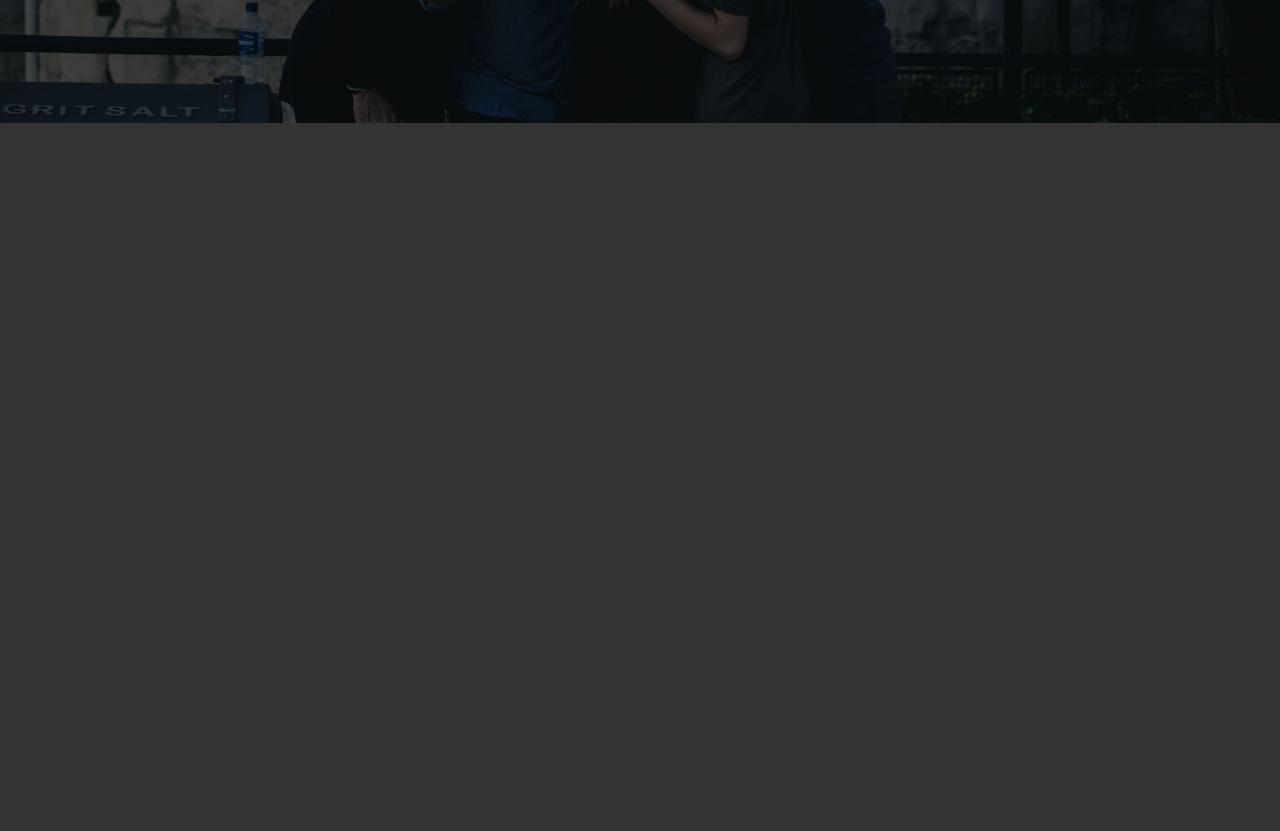
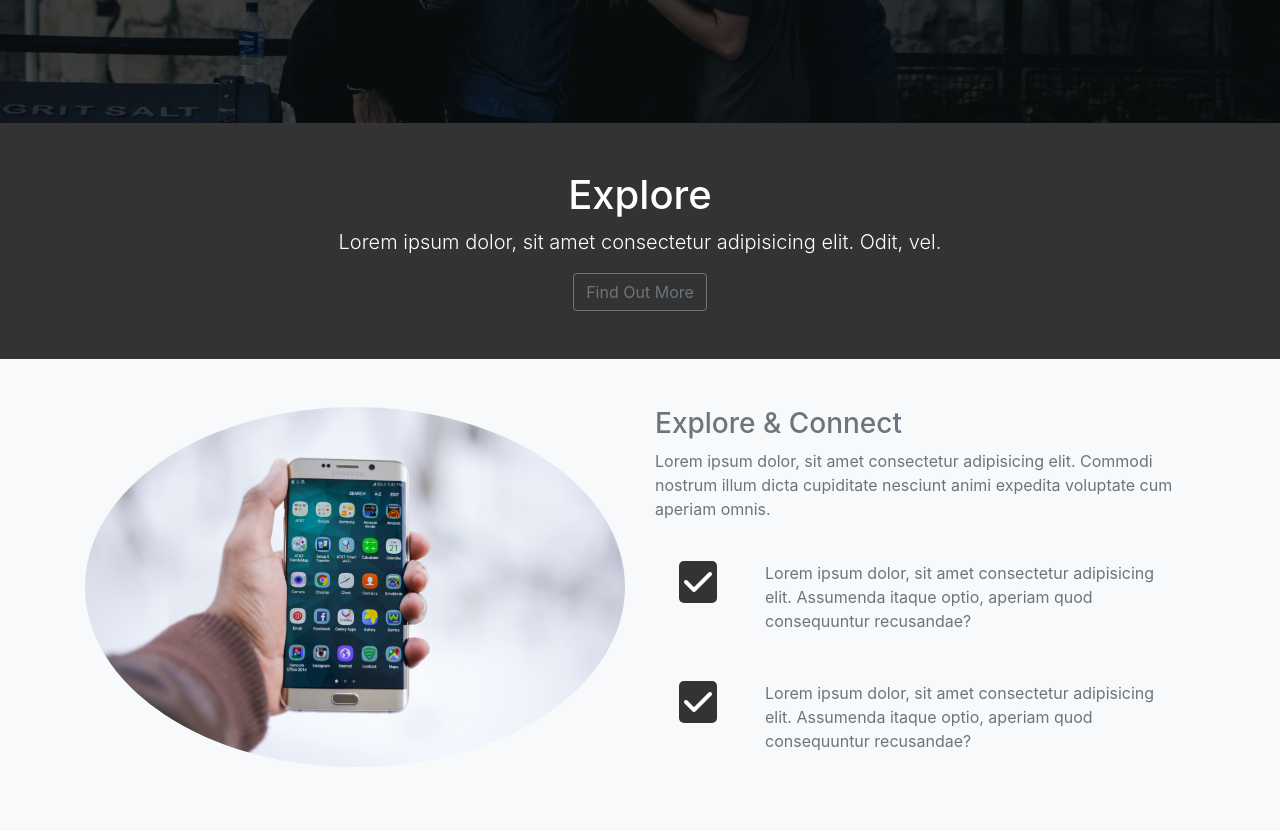
Before and after one commit to super8989/Bootstrap4-LoopLabSocial, a plain HTML site: page index.html in a window 1280 px wide. Shown: the part 577-1408 px from the top of the page. Before the commit the page ends 800 px from the top, so only its background shows below. Drawn offline with nearby package versions, Linux system fonts and the light colour scheme.

Commit message:
explore section area

```diff
--- a/css/style.css
+++ b/css/style.css
@@ -40,3 +40,11 @@ body {
     padding: 5px;
     border-radius: 5px;
 }
+
+#explore-section .fas,
+#share-section .fas {
+    background: #333;
+    color: #fff;
+    padding: 5px;
+    border-radius: 5px;
+}
--- a/index.html
+++ b/index.html
@@ -103,6 +103,53 @@
         </div>
     </header>
 
+    <!--EXPLORE HEAD-->
+    <section id="explore-head-section">
+        <div class="container">
+            <div class="row">
+                <div class="col text-center py-5">
+                    <h1 class="diplay-4">Explore</h1>
+                    <p class="lead">Lorem ipsum dolor, sit amet consectetur adipisicing elit. Odit, vel.</p>
+                    <a href="#" class="btn btn-outline-secondary">Find Out More</a>
+                </div>
+            </div>
+        </div>
+    </section>
+
+    <!--EXPLORE SECTION-->
+    <section id="explore-section" class="bg-light text-muted py-5">
+        <div class="container">
+            <div class="row">
+                <div class="col-md-6">
+                    <img src="img/explore-section1.jpg" alt="" class="img-fluid mb-3 rounded-circle">
+                </div>
+                <div class="col-md-6">
+                    <h3>Explore & Connect</h3>
+                    <p>Lorem ipsum dolor, sit amet consectetur adipisicing elit. Commodi nostrum illum dicta cupiditate
+                        nesciunt animi expedita voluptate cum aperiam omnis.</p>
+                    <div class="d-flex">
+                        <div class="p-4 align-self-start">
+                            <i class="fas fa-check fa-2x"></i>
+                        </div>
+                        <div class="p-4 align-self-end">
+                            Lorem ipsum dolor, sit amet consectetur adipisicing elit. Assumenda itaque optio, aperiam
+                            quod consequuntur recusandae?
+                        </div>
+                    </div>
+
+                    <div class="d-flex">
+                        <div class="p-4 align-self-start">
+                            <i class="fas fa-check fa-2x"></i>
+                        </div>
+                        <div class="p-4 align-self-end">
+                            Lorem ipsum dolor, sit amet consectetur adipisicing elit. Assumenda itaque optio, aperiam
+                            quod consequuntur recusandae?
+                        </div>
+                    </div>
+                </div>
+            </div>
+        </div>
+    </section>
 
 
 
```
